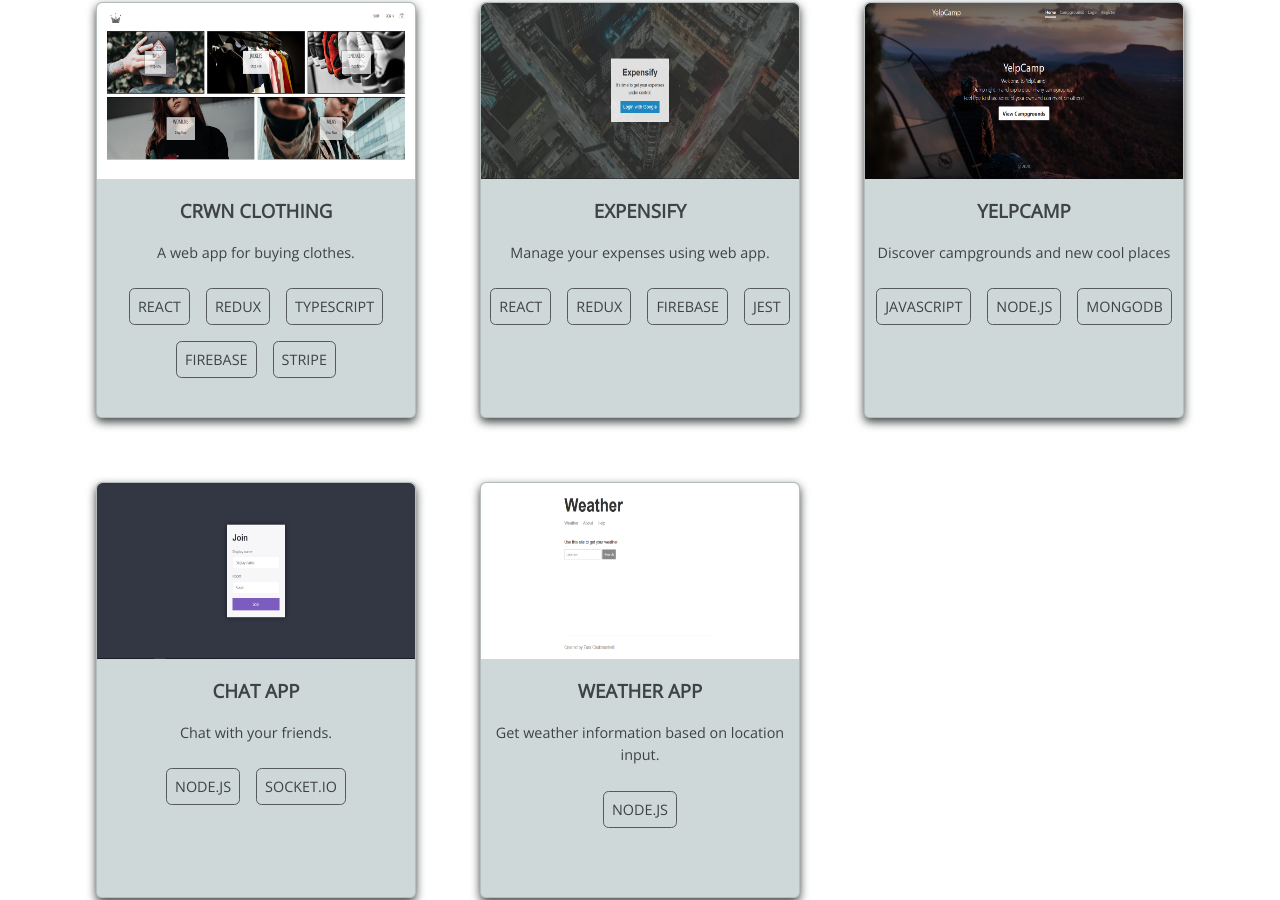
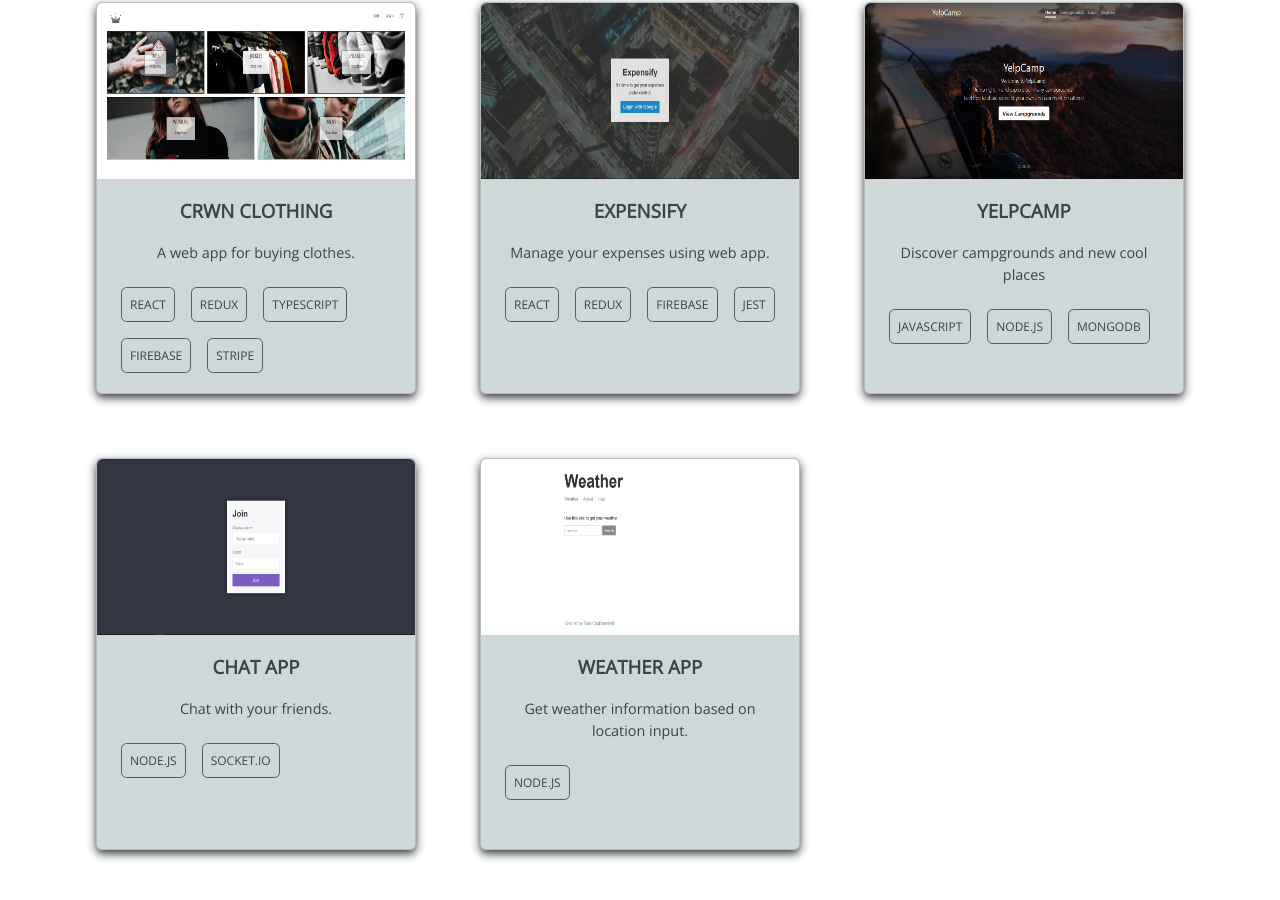
Before and after one commit to chubinashvili/my-portfolio, a React (Create React App) app: page / in a window 1280 px wide. Shown: the part 863-1763 px from the top of the page. Built offline with nearby package versions, Linux system fonts and the light colour scheme.

Commit message:
changed navbar and card styling

```diff
--- a/src/components/Project/Project.component.jsx
+++ b/src/components/Project/Project.component.jsx
@@ -1,6 +1,6 @@
 import React, { useContext } from 'react'
 
-import { ProjectLinkWrapper, ProjectContainer, Title, TechList, Image, Txt } from './Project.styles';
+import { ProjectLinkWrapper, ProjectContainer, ContentContainer, Title, TechList, Image, Txt } from './Project.styles';
 
 import { SwitchContext } from '../../contexts/switch.context';
 
@@ -13,7 +13,7 @@ const Project = ({ title, body, technologies, imageUrl, web}) => {
           src={imageUrl}
           alt={title}
         />
-        <div>
+        <ContentContainer>
           <Title>{title}</Title>
           <div>
             <Txt>{body}</Txt>
@@ -25,7 +25,7 @@ const Project = ({ title, body, technologies, imageUrl, web}) => {
               </li>
             ))}
           </TechList>
-        </div>
+        </ContentContainer>
       </ProjectContainer>
     </ProjectLinkWrapper>
   )
--- a/src/components/Project/Project.styles.jsx
+++ b/src/components/Project/Project.styles.jsx
@@ -23,7 +23,7 @@ export const ProjectContainer = styled.div`
     color: #3e4343;
     text-align: center;
     background-color: #cfd8d8;
-    height: 26rem;
+    height: 24.5rem;
     width: 20rem;
     border-radius: 0.35rem;
     border: 1px solid rgba(0,0,0,.125);
@@ -31,18 +31,26 @@ export const ProjectContainer = styled.div`
     ${({isThemeDark}) => isThemeDark && darkThemeStylesContainer}
 `
 
+export const ContentContainer = styled.div`
+    padding: 0 1rem;
+    height: 100%;
+    width: 100%;
+`
+
 export const Title = styled.h3`
     font-weight: bold;
 `
 
 export const TechList = styled.ul`
-    text-align: center;
+    text-align: left;
     padding-left: 0;
+    list-style: none;
+    margin-top: 0;
+    margin-bottom: 0;
     li {
         border: 1px solid #575a5a;
         display: inline-block;
-        list-style: none;
-        font-size: .9rem;
+        font-size: .75rem;
         font-weight: 400;
         border-radius: 0.35rem;
         padding: 0.5rem;
--- a/src/routes/About/About.component.jsx
+++ b/src/routes/About/About.component.jsx
@@ -10,7 +10,7 @@ const About = () => {
     <section id='about'>
         <AboutContainer>
           <AboutTextContainer>
-            <AboutText isThemeDark={isThemeDark}>Hi, I'm Zura Chubinashvili, full stack web developer from Tbilisi, Georgia. I'm passionate about creating web apps and seek to learn more</AboutText>
+            <AboutText isThemeDark={isThemeDark}>I'm Zura Chubinashvili, web developer from Tbilisi, Georgia. In my spare time I learn more and more about web development. My goal is to become one of the best in this profession :))</AboutText>
           </AboutTextContainer>
         </AboutContainer>
     </section>
--- a/src/routes/Navigation/Navigation.styles.jsx
+++ b/src/routes/Navigation/Navigation.styles.jsx
@@ -17,7 +17,6 @@ export const NavContainer = styled.nav`
 export const IconContainer = styled.div`
     cursor: pointer;
     @media screen and (max-width: 480px) {
-        width: 14%;
         justify-content: space-between;
     }
 `
@@ -26,9 +25,10 @@ export const NavLinks = styled.ul`
     padding-left: 0;
     list-style: none;
     justify-content: space-between;
+    margin-top: 0;
+    margin-bottom: 0;
     @media screen and (max-width: 480px) {
         width: 70%;
-        padding-left: 1.6rem;
     }
 `
 
```
Also changed, not shown: src/routes/Projects/Projects.component.jsx (+10 -14 lines).
